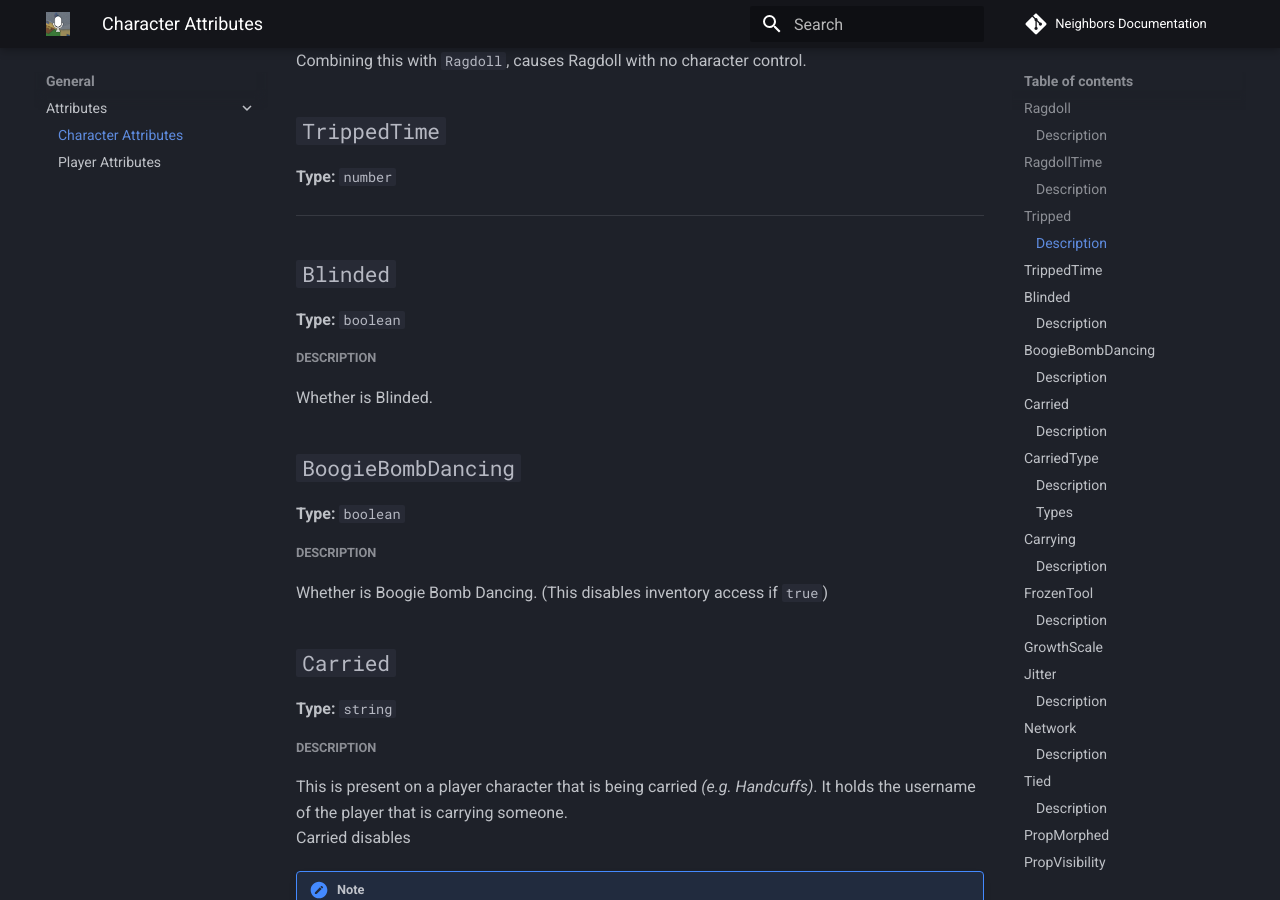
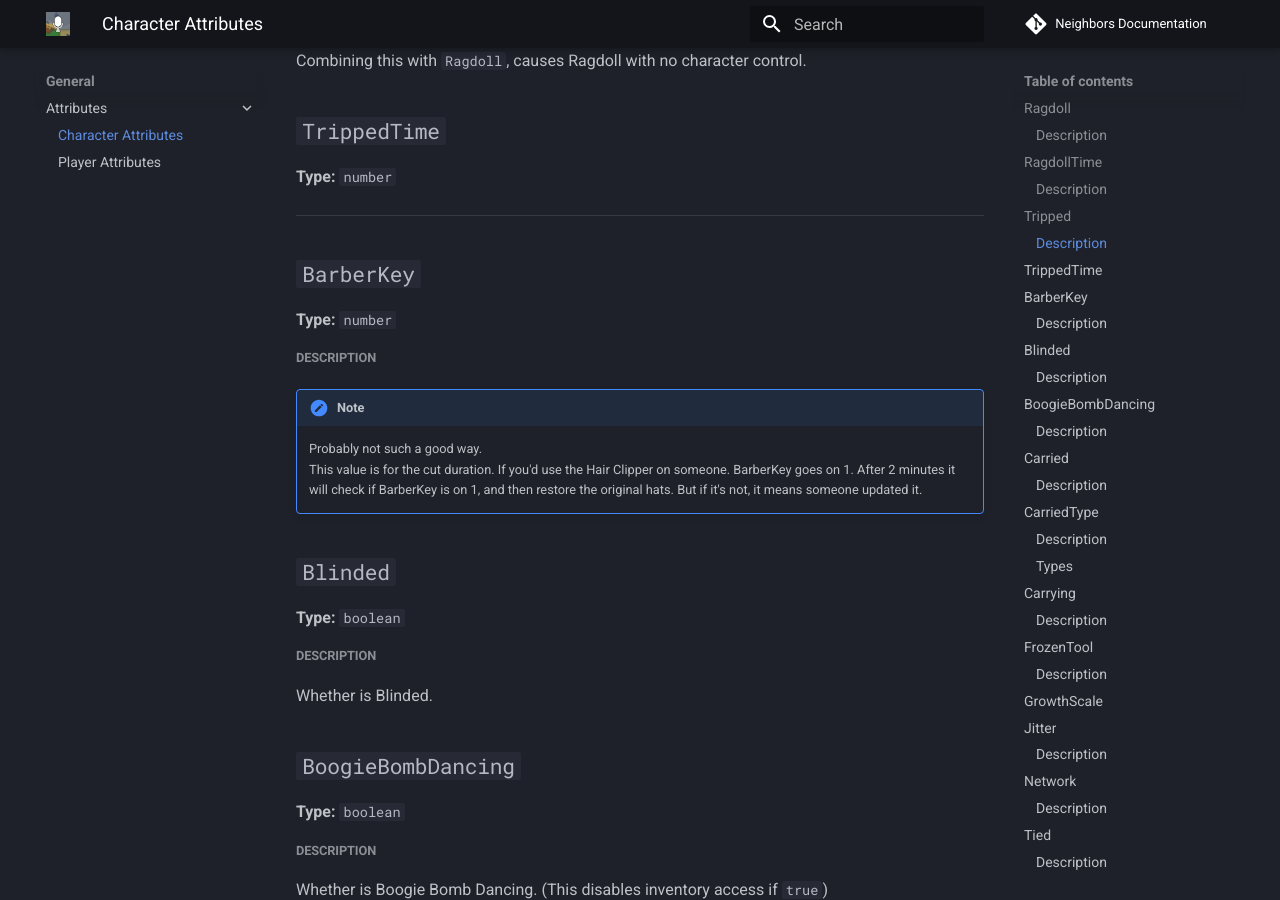
Before and after one commit to TheBoogle/neighbors-documentation, an MkDocs documentation site: the page built from docs/General/Attributes/Character_Attributes.md, in a window 1280 px wide and 900 px high, scrolled down 1013 px. Built offline with MkDocs 1.6.1 and Material for MkDocs 9.7.7, drawn with Linux system fonts in a browser that asks for light colours; comment, search, counter and statistics services are not loaded.

Commit message:
Update Character_Attributes.md

```diff
--- a/docs/General/Attributes/Character_Attributes.md
+++ b/docs/General/Attributes/Character_Attributes.md
@@ -34,6 +34,14 @@ Combining this with ``Ragdoll``, causes Ragdoll with no character control.
 
 
 <hr></hr>
+
+
+## `BarberKey`
+**Type:** `number`
+##### Description
+!!! note end
+    Probably not such a good way.<br>
+    This value is for the cut duration. If you'd use the Hair Clipper on someone. BarberKey goes on 1. After 2 minutes it will check if BarberKey is on 1, and then restore the original hats. But if it's not, it means someone updated it.
 
 
 ## `Blinded`
```
